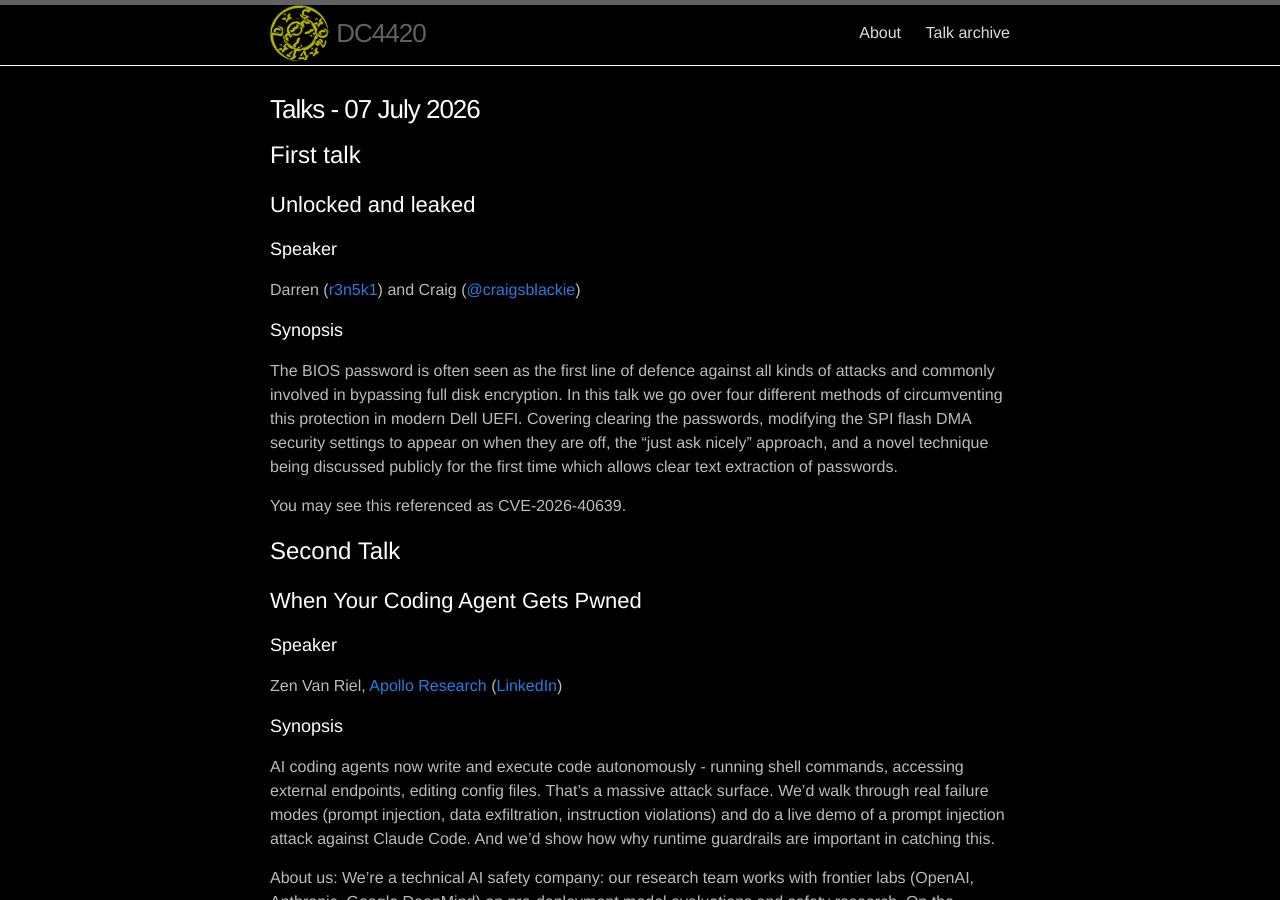
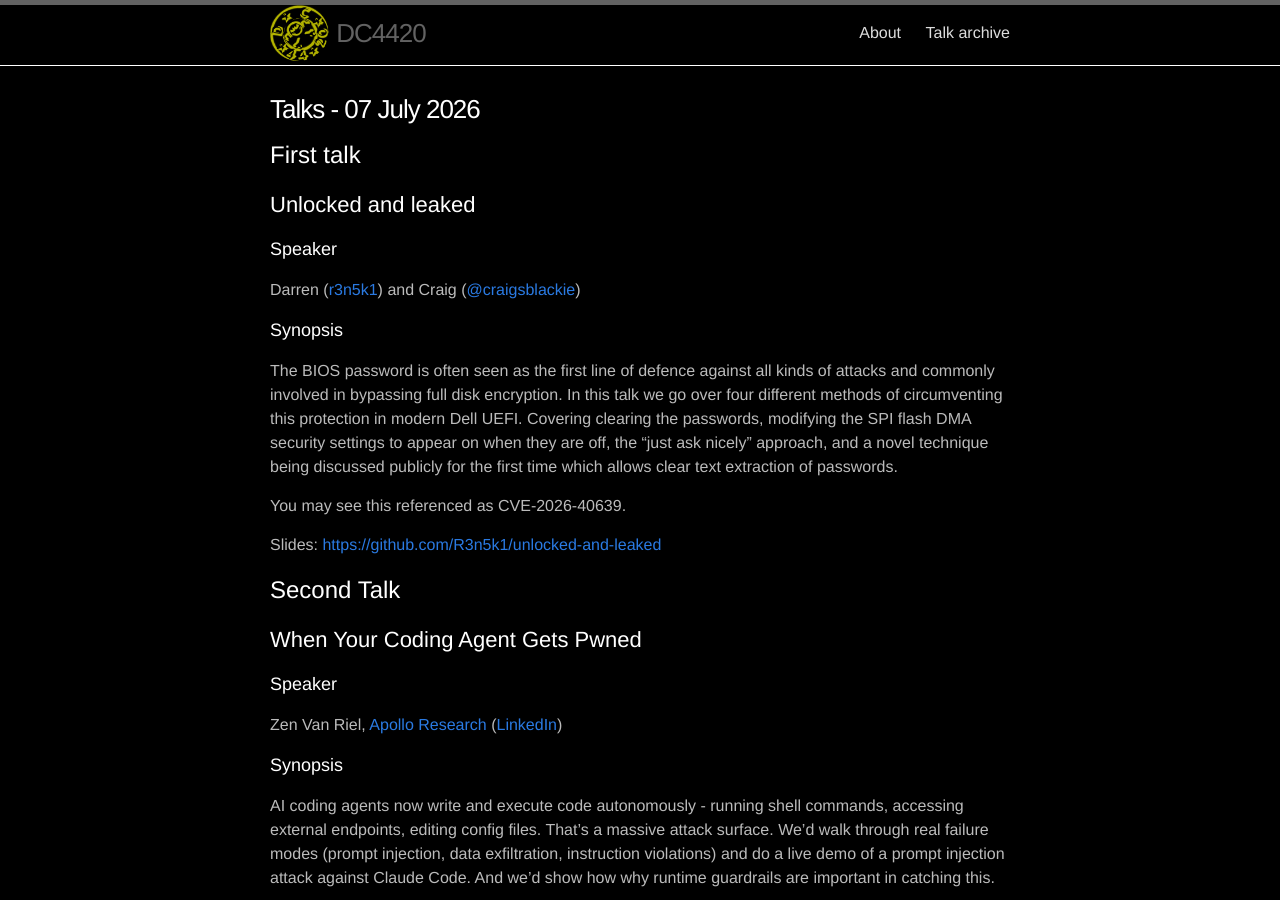
Before and after one commit to dc4420/website, a Jekyll site: the page built from _posts/2026-07-07-talks.markdown, in a window 1280 px wide and 900 px high. Built offline with Jekyll 4.4.1, drawn with Linux system fonts in a browser that asks for light colours; nearby versions of some CDN libraries; some of the changed lines change nothing that is shown.

Commit message:
Add link to slides for first July talk

```diff
--- a/_posts/2026-07-07-talks.markdown
+++ b/_posts/2026-07-07-talks.markdown
@@ -17,6 +17,8 @@ Darren ([r3n5k1](https://twitter.com/r3n5k1)) and Craig ([@craigsblackie](https:
 The BIOS password is often seen as the first line of defence against all kinds of attacks and commonly involved in bypassing full disk encryption. In this talk we go over four different methods of circumventing this protection in modern Dell UEFI. Covering clearing the passwords, modifying the SPI flash DMA security settings to appear on when they are off, the "just ask nicely" approach, and a novel technique being discussed publicly for the first time which allows clear text extraction of passwords.
 
 You may see this referenced as CVE-2026-40639.
+
+Slides: [https://github.com/R3n5k1/unlocked-and-leaked](https://github.com/R3n5k1/unlocked-and-leaked)
 
 # Second Talk
 
```
